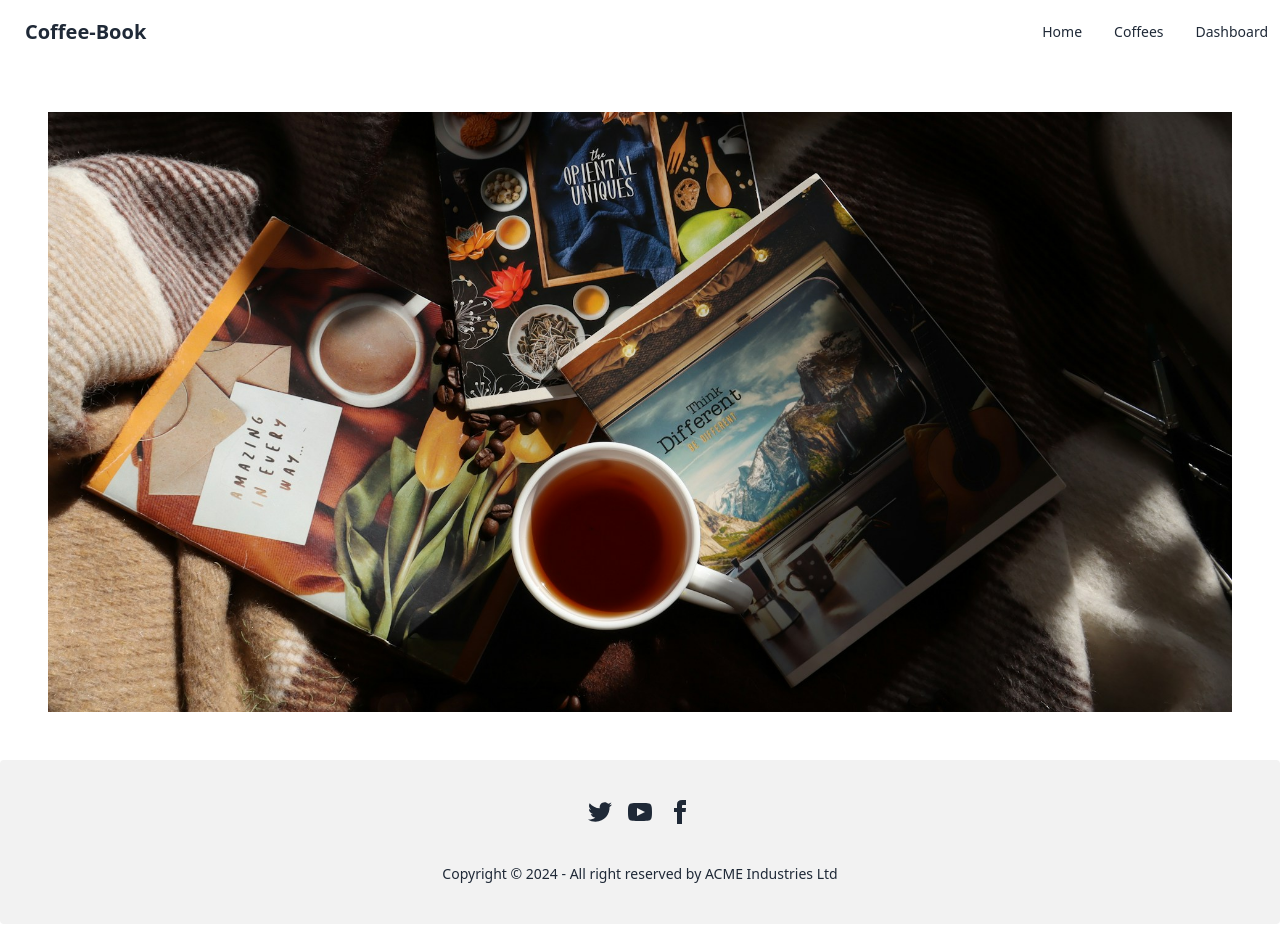
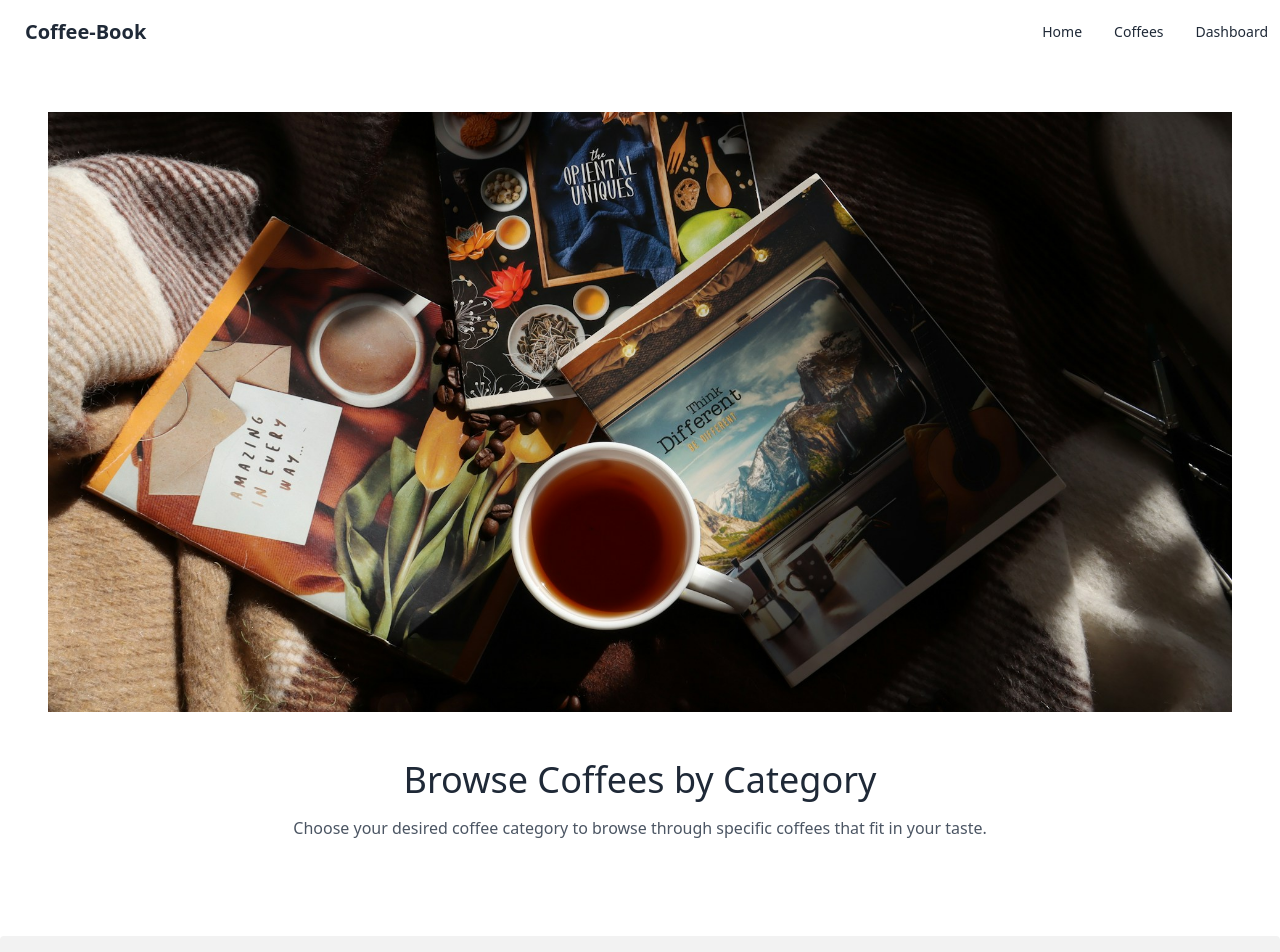
Before and after one commit to Jahid458/Coffe-Book-, a React (Vite) app: page / in a window 1280 px wide. Shown: the top 952 px of the page. Before the commit the page ends 924 px from the top, so only its background shows below. Built offline with nearby package versions, Linux system fonts and the light colour scheme.

Commit message:
reusuable component

```diff
--- /dev/null
+++ b/src/components/Hedaing.jsx
@@ -0,0 +1,16 @@
+/* eslint-disable react/prop-types */
+
+const Hedaing = ({title, subtitle}) => {
+  return (
+    <div className='flex flex-col w-full justify-center items-center my-12'>
+    <h1 className='text-xl md:text-2xl lg:text-4xl font-thin mb-4'>
+      {title}
+    </h1>
+    <p className='text-xs md:text-base text-gray-600 text-center font-thin'>
+      {subtitle}
+    </p>
+  </div>
+  );
+};
+
+export default Hedaing;
--- a/src/pages/Home.jsx
+++ b/src/pages/Home.jsx
@@ -1,10 +1,13 @@
 import Banner from "../components/Banner";
+import Hedaing from "../components/Hedaing";
 
 const Home = () => {
   return <div>
     {/* Banner */}
     <Banner />
     {/* Heading */}
+    <Hedaing  title='Browse Coffees by Category'
+        subtitle='Choose your desired coffee category to browse through specific coffees that fit in your taste.'  />
     {/* Category tab section */}
     {/* Dynamic nested section */}
 
```
